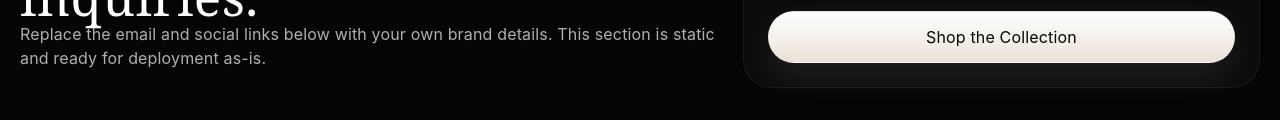
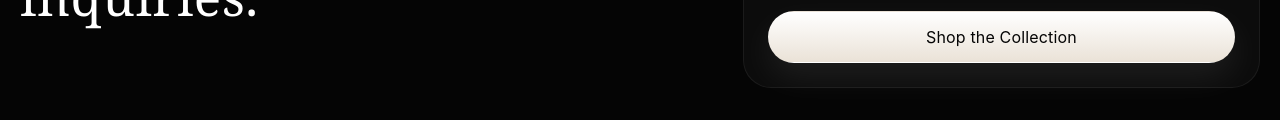
Before and after one commit to khatriji2510/creative_detour_, a website with bundled scripts: page index.html in a window 1280 px wide. Shown: the part 2873-2993 px from the top of the page. Built offline with nearby package versions, Linux system fonts and the light colour scheme.

Commit message:
Update index.html

```diff
--- a/index.html
+++ b/index.html
@@ -142,10 +142,7 @@
         <div class="contact-copy reveal">
           <p class="eyebrow">Contact</p>
           <h2>For collaborations, wholesale, or launch inquiries.</h2>
-          <p>
-            Replace the email and social links below with your own brand details.
-            This section is static and ready for deployment as-is.
-          </p>
+
         </div>
 
         <div class="contact-card reveal">
```
